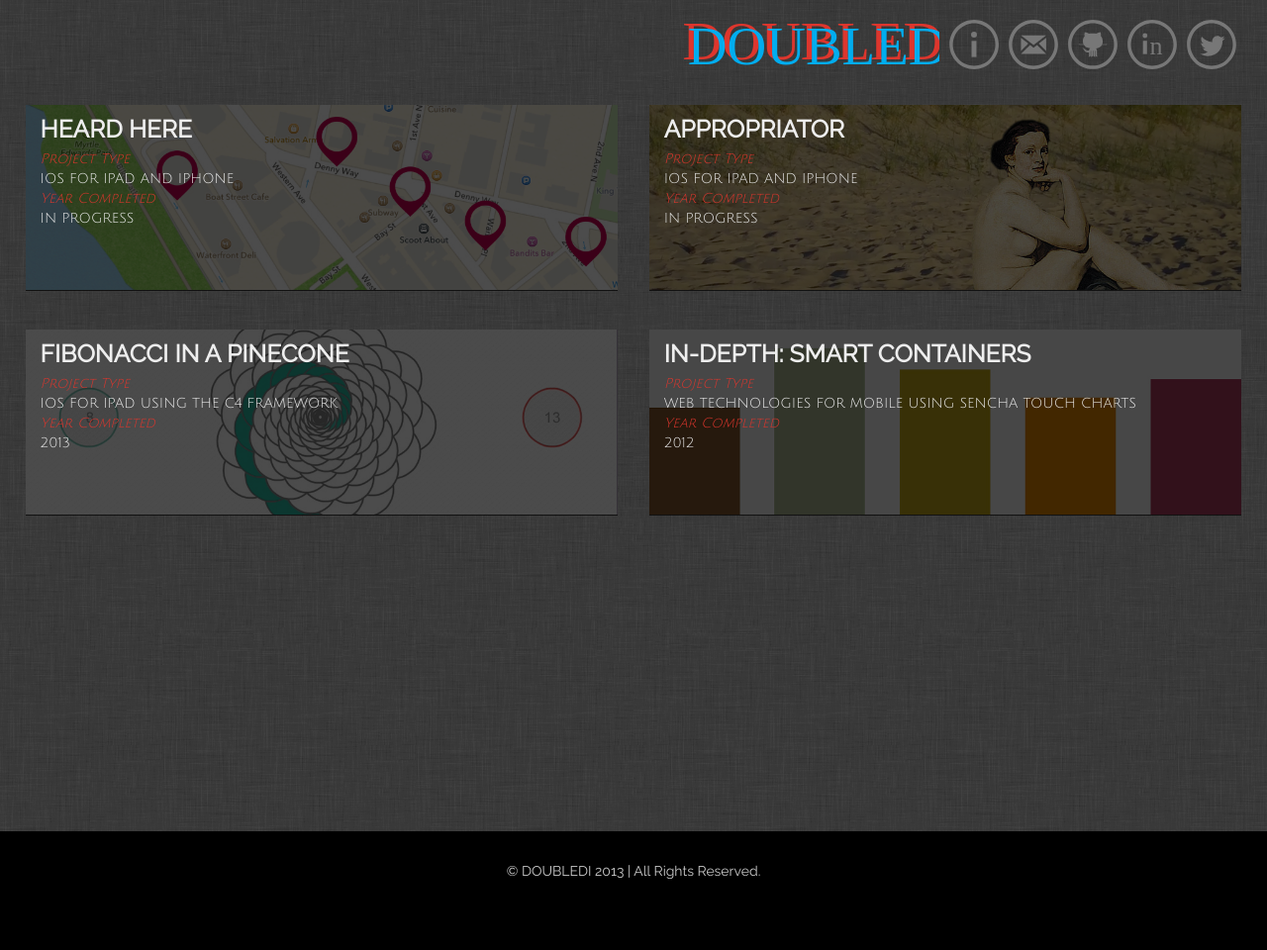
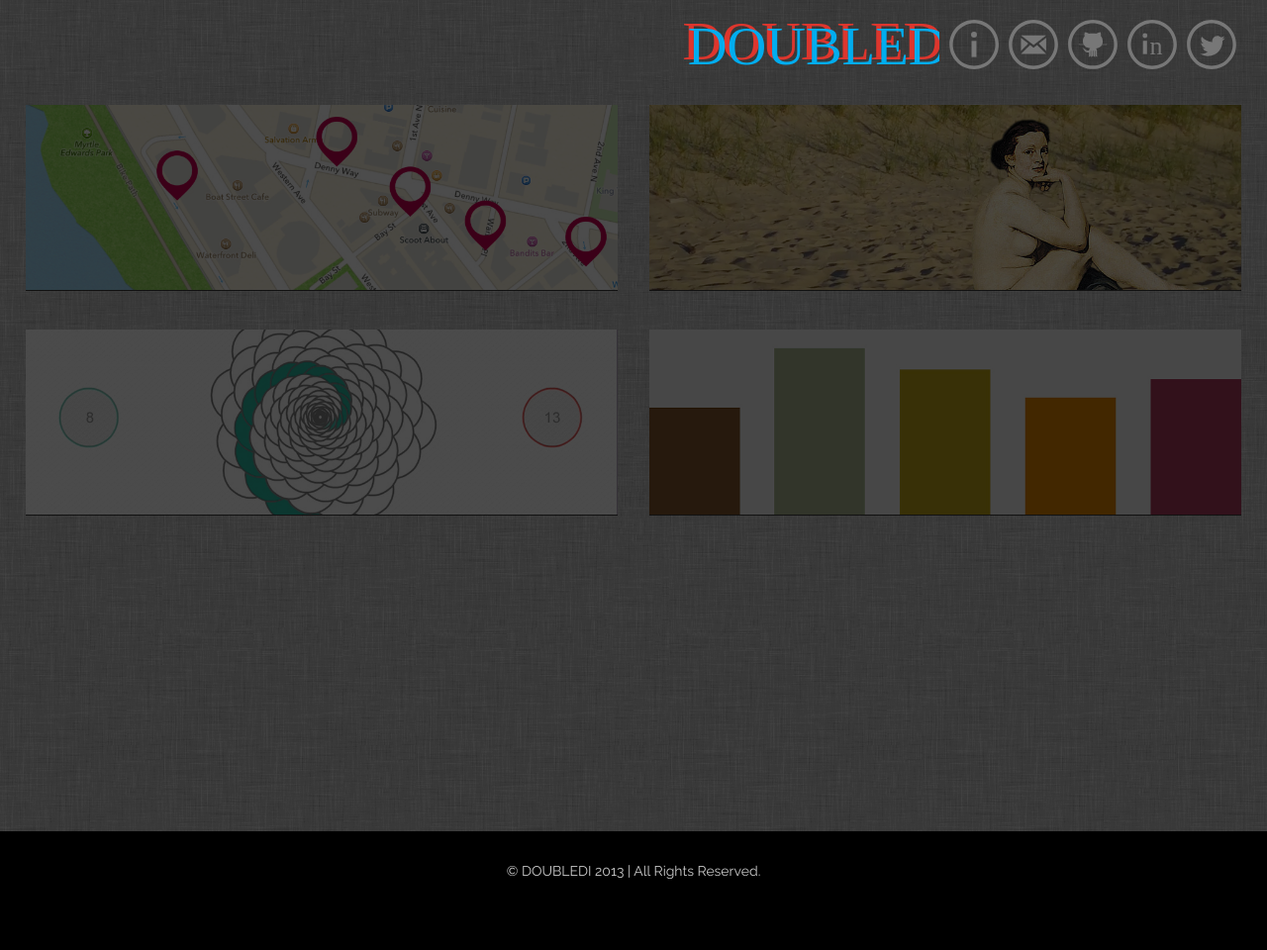
Before and after one commit to diannamertz/doubledi.github.com, a Jekyll site: the page built from index.html, in a window 1280 px wide. Shown: the whole page at 99% size. Built offline with Jekyll 4.4.1, drawn with Linux system fonts in a browser that asks for light colours.

Commit message:
add favicon

```diff
--- a/css/style.css
+++ b/css/style.css
@@ -54,6 +54,8 @@
 
 ul.entries li .overlaydark {
   opacity: 1;
+  /* color: #eeeeee; */
+  color: rgba(255,255,255,0);
   position: absolute;
   top: 0;
   left: 0;
@@ -61,7 +63,6 @@
   height: 100.51%;
   cursor: pointer;
   margin: 0;
-  color: #eeeeee;
   background: rgba(0,0,0,0.7);
   vertical-align: middle;
   z-index: 20;
@@ -75,20 +76,22 @@
 }
 
 ul.entries li .overlaydark em {
-  color: #DD362D;
+  /* color: #DD362D; */
+  color: rgba(0,0,0,0);
   display: block;
   margin-top: 0;
+  margin-bottom: 0;
   text-transform: none;
   overflow: none;
 }
 
-ul.entries li .overlaydark em {
-  margin-bottom: 0;
+ul.entries li:hover .overlaydark {
+  color: #eeeeee;
+  background: rgba(0,0,0,0.4);
 }
 
-ul.entries li:hover .overlaydark {
-  background: rgba(0,0,0,0.4);
-
+ul.entries li:hover .overlaydark em {
+  color: #DD362D;
 }
 
 ul li.span6:nth-child(3) {
```
